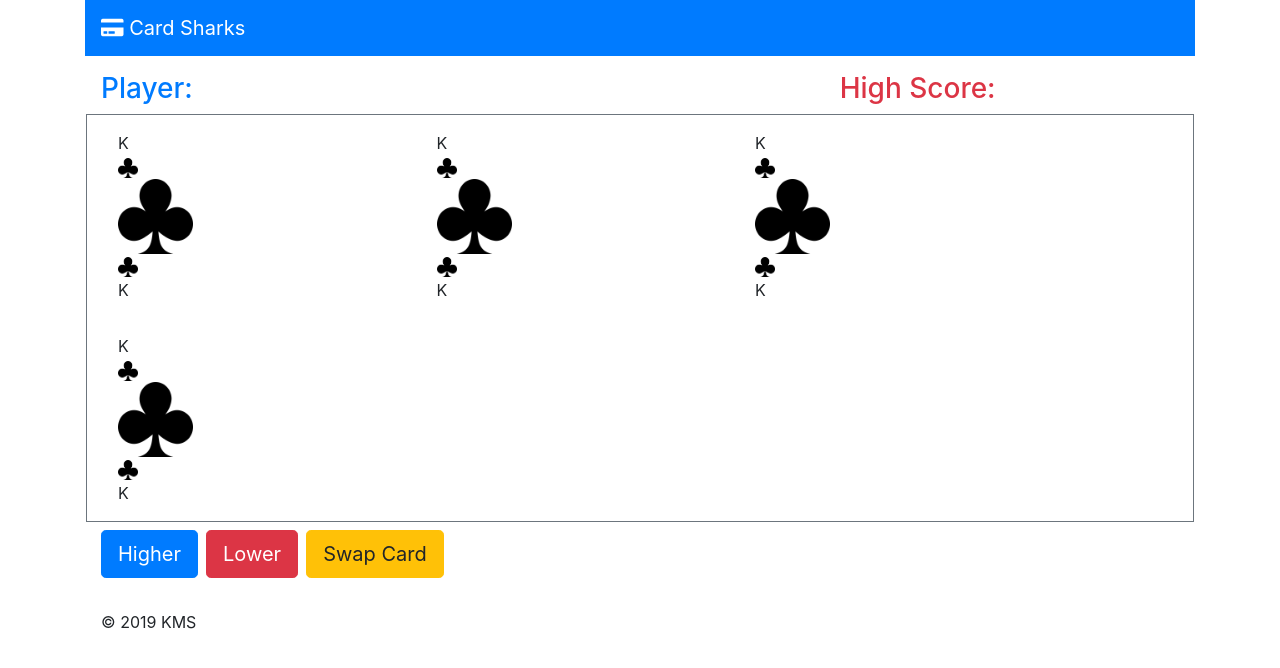
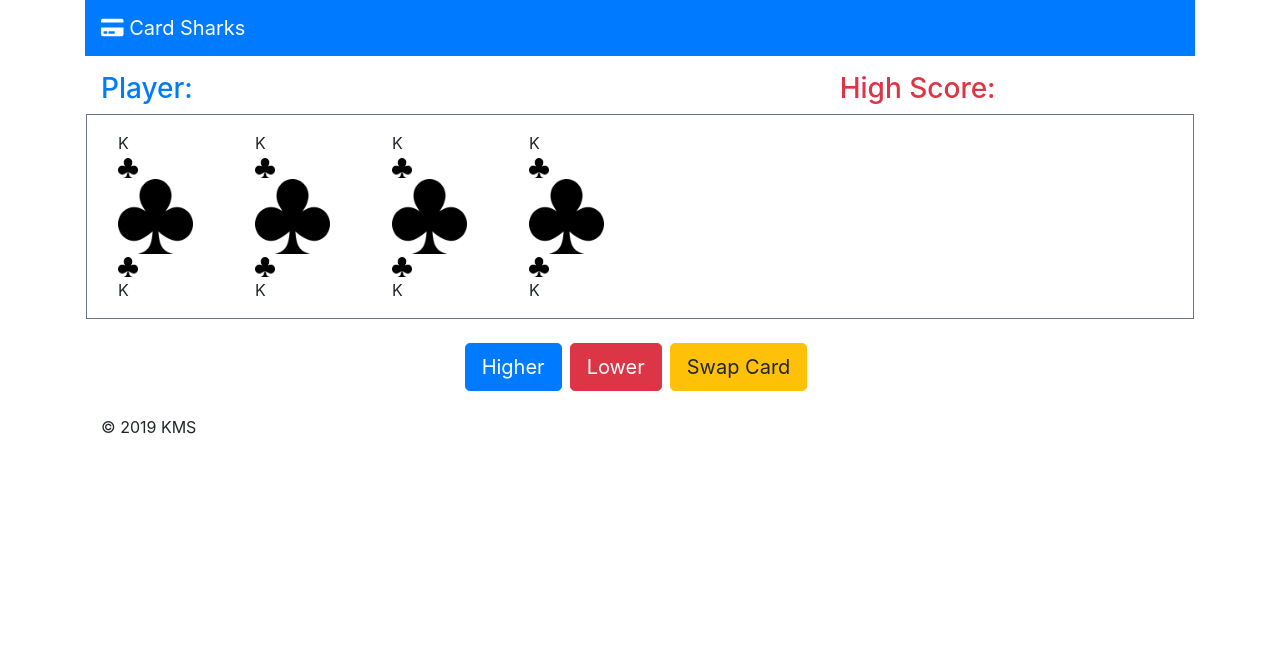
Before and after one commit to livehands/cardsharks, an Angular app: page /game in a window 1280 px wide. Shown: the top 668 px of the page. Built offline with nearby package versions, Linux system fonts and the light colour scheme.

Commit message:
added start page

```diff
--- a/src/app/app-routing.module.ts
+++ b/src/app/app-routing.module.ts
@@ -2,11 +2,13 @@ import { NgModule } from '@angular/core';
 import { Routes, RouterModule } from '@angular/router';
 import { GameViewComponent } from './components/game-view/game-view.component';
 import { ScoreViewComponent } from './components/score-view/score-view.component';
+import { StartComponent } from './components/start/start.component';
 
 const routes: Routes = [
-  { path: '', pathMatch: 'full', redirectTo: 'game' },
+  { path: '', pathMatch: 'full', redirectTo: 'start' },
   { path: 'game', component: GameViewComponent },
-  { path: 'scores', component: ScoreViewComponent }
+  { path: 'scores', component: ScoreViewComponent },
+  { path: 'start', component: StartComponent }
 ];
 
 @NgModule({
--- a/src/app/app.module.ts
+++ b/src/app/app.module.ts
@@ -9,6 +9,7 @@ import { GameViewComponent } from './components/game-view/game-view.component';
 import { CardViewComponent } from './components/card-view/card-view.component';
 import { SuitRankViewComponent } from './components/suit-rank-view/suit-rank-view.component';
 import { ScoreViewComponent } from './components/score-view/score-view.component';
+import { StartComponent } from './components/start/start.component';
 
 @NgModule({
   declarations: [
@@ -16,7 +17,8 @@ import { ScoreViewComponent } from './components/score-view/score-view.component
     GameViewComponent,
     CardViewComponent,
     SuitRankViewComponent,
-    ScoreViewComponent
+    ScoreViewComponent,
+    StartComponent
   ],
   imports: [
     BrowserModule,
--- a/src/app/components/card-view/card-view.component.html
+++ b/src/app/components/card-view/card-view.component.html
@@ -1,12 +1,16 @@
 <div class="col-3 m-3">
   <div class="row">
-    <div class="col-12">
+    <div class="col-sm-12 justify-content-start">
       <app-suit-rank-view [suit]="suit" [rank]="rank"></app-suit-rank-view>
     </div>
-    <div class="col-12">
+  </div>
+  <div class="row">
+    <div class="col-sm-12 justify-content-center">
       <img [src]="suitUri" alt={{suit}} width="75" height="75" />
     </div>
-    <div class="col-12">
+  </div>
+  <div class="row justify-content-end">
+    <div class="col-sm-12 justify-content-start">
       <app-suit-rank-view [suit]="suit" [rank]="rank" [reverse]="bottonSuitView"></app-suit-rank-view>
     </div>
   </div>
--- a/src/app/components/game-view/game-view.component.html
+++ b/src/app/components/game-view/game-view.component.html
@@ -17,10 +17,8 @@
     </div>
   </div>
 </div>
-<div class="row d-flex flex-row justify-content-center">
-  <div class="col-sm-12 m-2 justify-content-center">
-    <button class="btn btn-lg btn-primary mr-2">Higher</button>
-    <button class="btn btn-lg btn-danger mr-2">Lower</button>
-    <button class="btn btn-lg btn-warning mr-2">Swap Card</button>
-  </div>
+<div class="row d-flex flex-row justify-content-center mt-4">
+  <button class="btn btn-lg btn-primary mr-2">Higher</button>
+  <button class="btn btn-lg btn-danger mr-2">Lower</button>
+  <button class="btn btn-lg btn-warning mr-2">Swap Card</button>
 </div>
--- /dev/null
+++ b/src/app/components/start/start.component.html
@@ -0,0 +1,11 @@
+<div class="row justify-content-center mt-5">
+  <div class="col-sm-4">
+    <form>
+      <div class="form-group">
+        <input id="playerName" name="playerName" class="form-control-lg" type="text" placeholder="Enter Your Name"
+          required />
+      </div>
+      <div class="form-group"><button class="btn btn-success btn-lg" (click)="startGame()">Start</button></div>
+    </form>
+  </div>
+</div>
--- /dev/null
+++ b/src/app/components/start/start.component.ts
@@ -0,0 +1,18 @@
+import { Component, OnInit } from '@angular/core';
+
+@Component({
+  selector: 'app-start',
+  templateUrl: './start.component.html',
+  styleUrls: ['./start.component.css']
+})
+export class StartComponent implements OnInit {
+
+  constructor() { }
+
+  ngOnInit() {
+  }
+
+  startGame() {
+
+  }
+}
```
Also changed, not shown: src/app/components/start/start.component.css (added), 1 other file (tests, documents, lock files or other folders).
